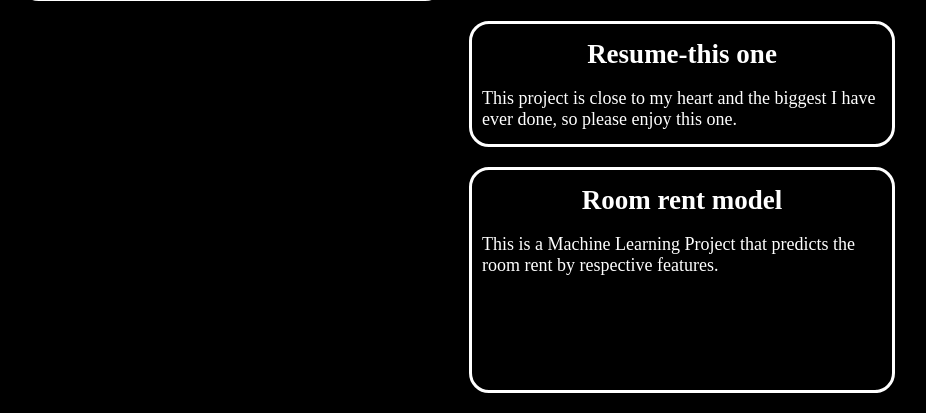
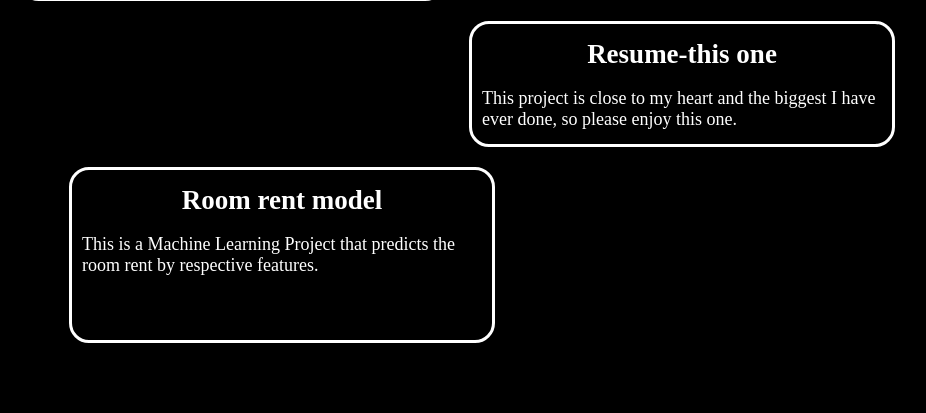
Before and after one commit to Shobhitsingh-2503/Resume, a PHP site: page /project.html in a window 1280 px wide. Shown: the part 1059-1472 px from the top of the page, without its empty margins (139-1065 px from the left). After the commit the page ends 1422 px from the top, so only its background shows below. Run offline with PHP 8.4, Linux system fonts and the light colour scheme.

Commit message:
Update project.css

```diff
--- a/project.css
+++ b/project.css
@@ -85,6 +85,17 @@ body{
     margin-left: 200px;
     padding: 10px;
 }
+.p5{
+    color: white;
+    border: white solid ;
+    border-radius: 20px;
+    font-size:large ;
+    height: 150px;
+    width: 400px;
+    margin-bottom: 20px;
+    margin-left: 200px;
+    padding: 10px;
+}
 .p2{
     color: white;
     border: white solid ;
@@ -96,17 +107,7 @@ body{
     font-size: large;
     padding: 10px;
 }
-.p5{
-    color: white;
-    border: white solid ;
-    border-radius: 20px;
-     margin-left: 600px;
-    height: 200px;
-    width: 400px;
-    margin-bottom: 20px;
-    font-size: large;
-    padding: 10px;
-}
+
 .p3{
     color: white;
     border: white solid ;
```
